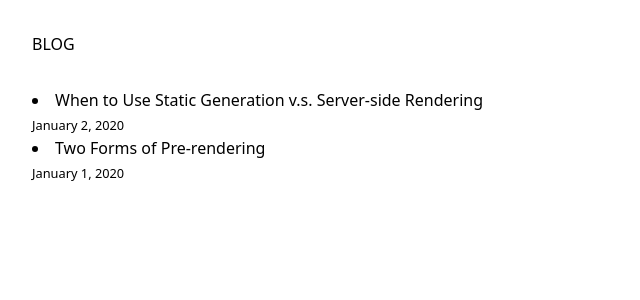
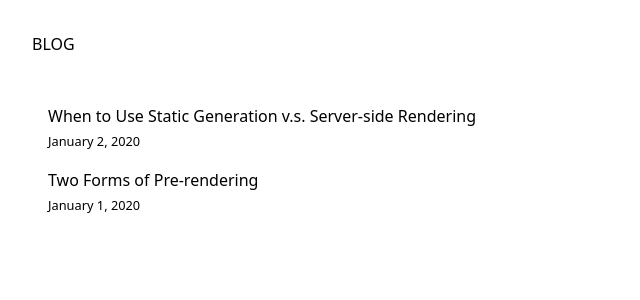
Before and after one commit to ShawnTseng/shawn-tseng-blog, a Next.js app: page / in a window 1280 px wide. Shown: the top 300 px of the page, without its empty margins (0-640 px from the left). Built offline with nearby package versions, Linux system fonts and the light colour scheme.

Commit message:
add: styles

```diff
--- a/app/page.tsx
+++ b/app/page.tsx
@@ -7,15 +7,14 @@ export default async function Home() {
   return (
     <main>
       {allPostsData && allPostsData.map(({ id, date, title }) => (
-        <li key={id}>
+        <article className="m-4" key={id}>
           <Link href={`/posts/${id}`}>
-            {title}
+            <h1>{title}</h1>
           </Link>
-          <br />
           <small>
             <Date dateString={date} />
           </small>
-        </li>
+        </article>
       ))}
     </main>
   )
--- a/app/posts/[id]/page.tsx
+++ b/app/posts/[id]/page.tsx
@@ -15,16 +15,14 @@ export default async function Post({ params }: { params: { id: string } }) {
     const id = params.id;
     const postData = await getPostData(id);
     return <>
-        <Link href='/'>Back</Link>
+        <Link href='/' className="m-4">Back</Link>
         {postData ?
             <>
-                {postData.title}
-                <br />
-                {postData.id}
-                <br />
-                <Date dateString={postData.date} />
-                <br />
-                <div dangerouslySetInnerHTML={{ __html: postData.contentHtml }} />
+                <h1 className="m-4">{postData.title}</h1>
+                <small className="m-4">
+                    <Date dateString={postData.date} />
+                </small>
+                <article className="m-4" dangerouslySetInnerHTML={{ __html: postData.contentHtml }} />
             </> :
             <></>
         }
```
